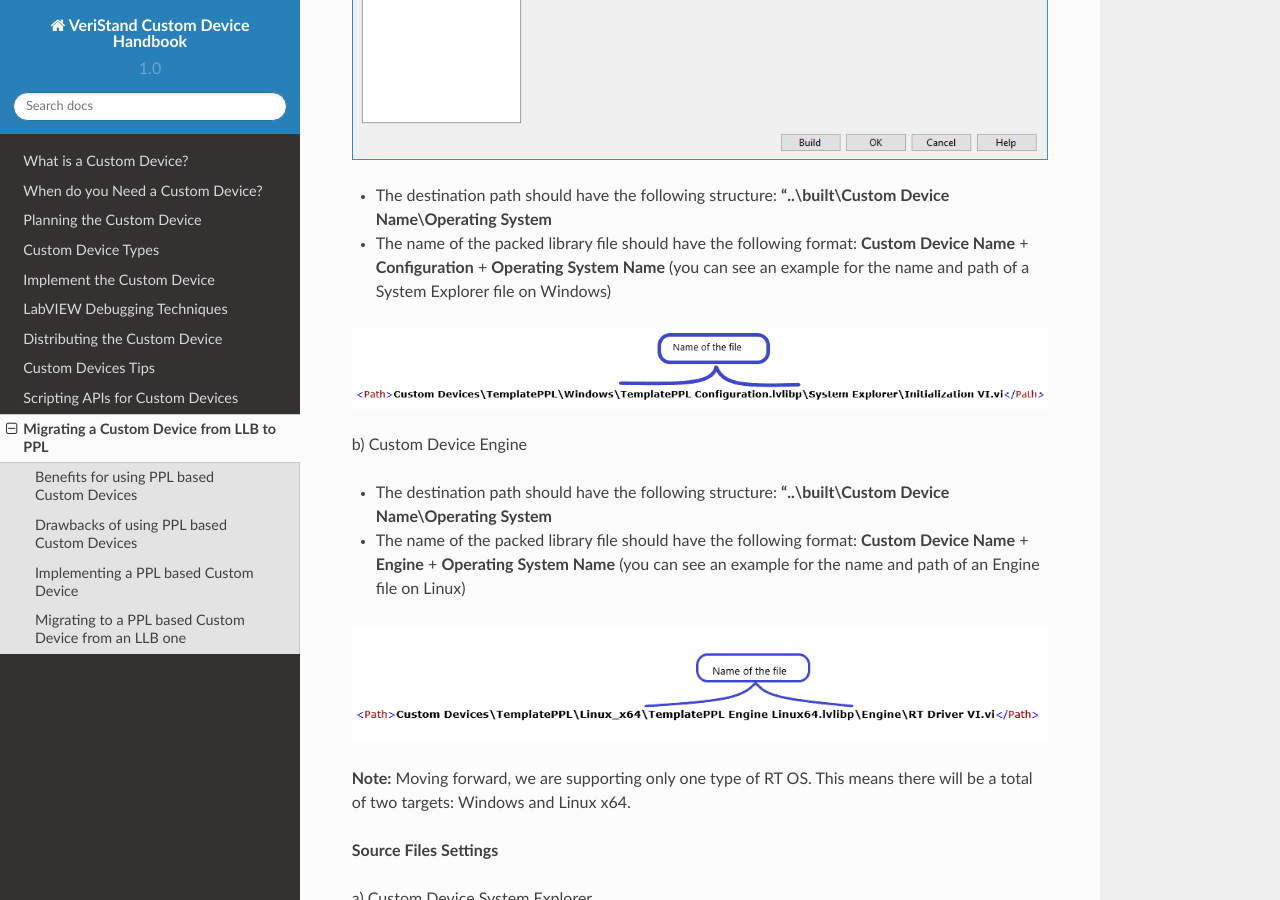
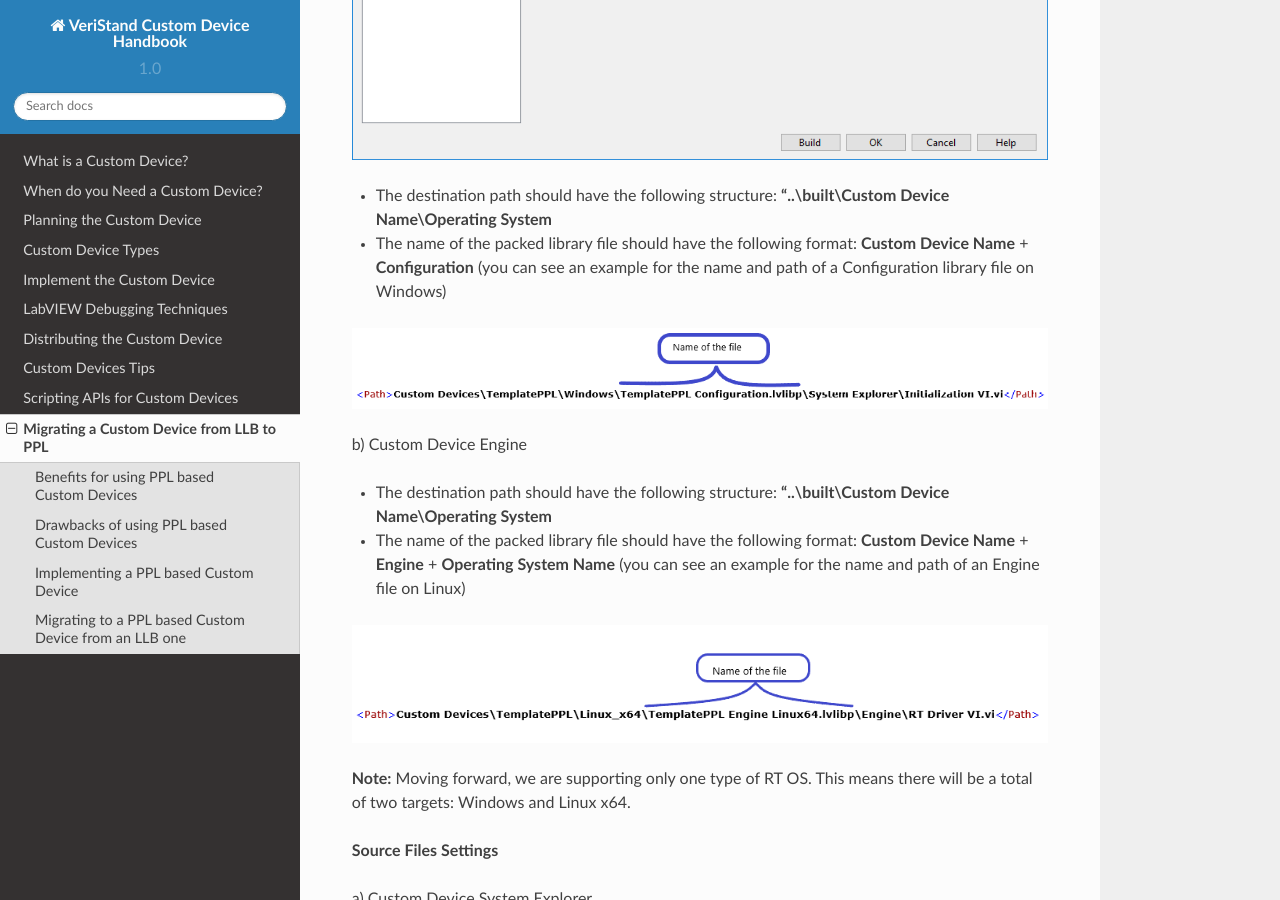
Before and after one commit to ni/niveristand-custom-device-handbook, a Sphinx documentation site: the page built from docs/Migrating_LLB_to_a_PPL_based_Custom_Device.md, in a window 1280 px wide and 900 px high, scrolled down 5602 px. Built offline with Sphinx 7.4.7 and the Read the Docs theme 2.0.0, drawn with Linux system fonts in a browser that asks for light colours; pages that are not in the unit, such as notebooks, are missing from menus.

Commit message:
Update docs/Migrating_LLB_to_a_PPL_based_Custom_Device.md

```diff
--- a/docs/Migrating_LLB_to_a_PPL_based_Custom_Device.md
+++ b/docs/Migrating_LLB_to_a_PPL_based_Custom_Device.md
@@ -65,7 +65,7 @@
 ![](images/PPL_Config_Info.PNG)
 
 * The destination path should have the following structure: **"..\built\Custom Device Name\Operating System**
-* The name of the packed library file should have the following format: **Custom Device Name** + **Configuration** + **Operating System Name** (you can see an example for the name and path of a System Explorer file on Windows)
+* The name of the packed library file should have the following format: **Custom Device Name** + **Configuration** (you can see an example for the name and path of a Configuration library file on Windows)
 
 ![](images/Sys_Explorer_Path.PNG)
 
```
